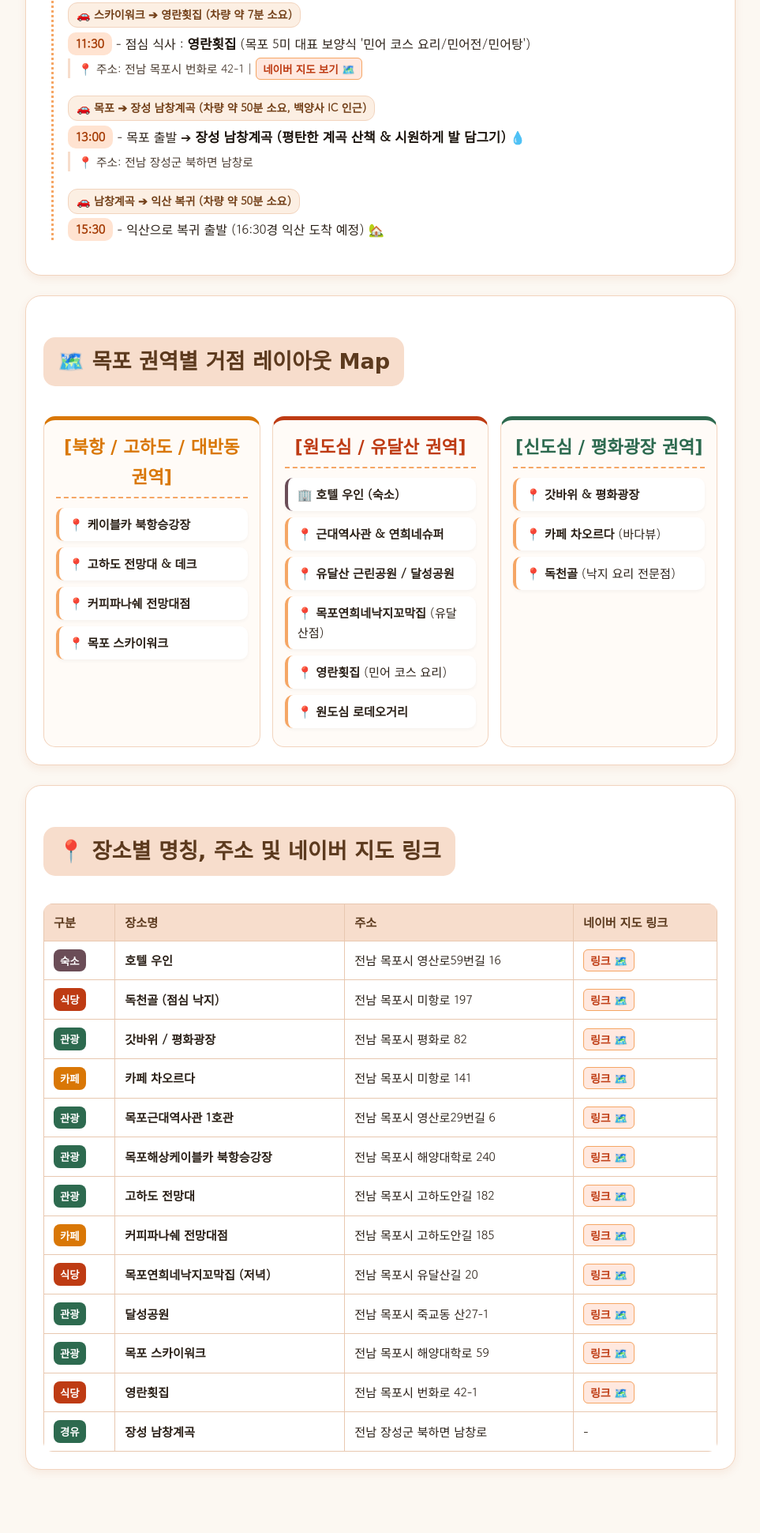
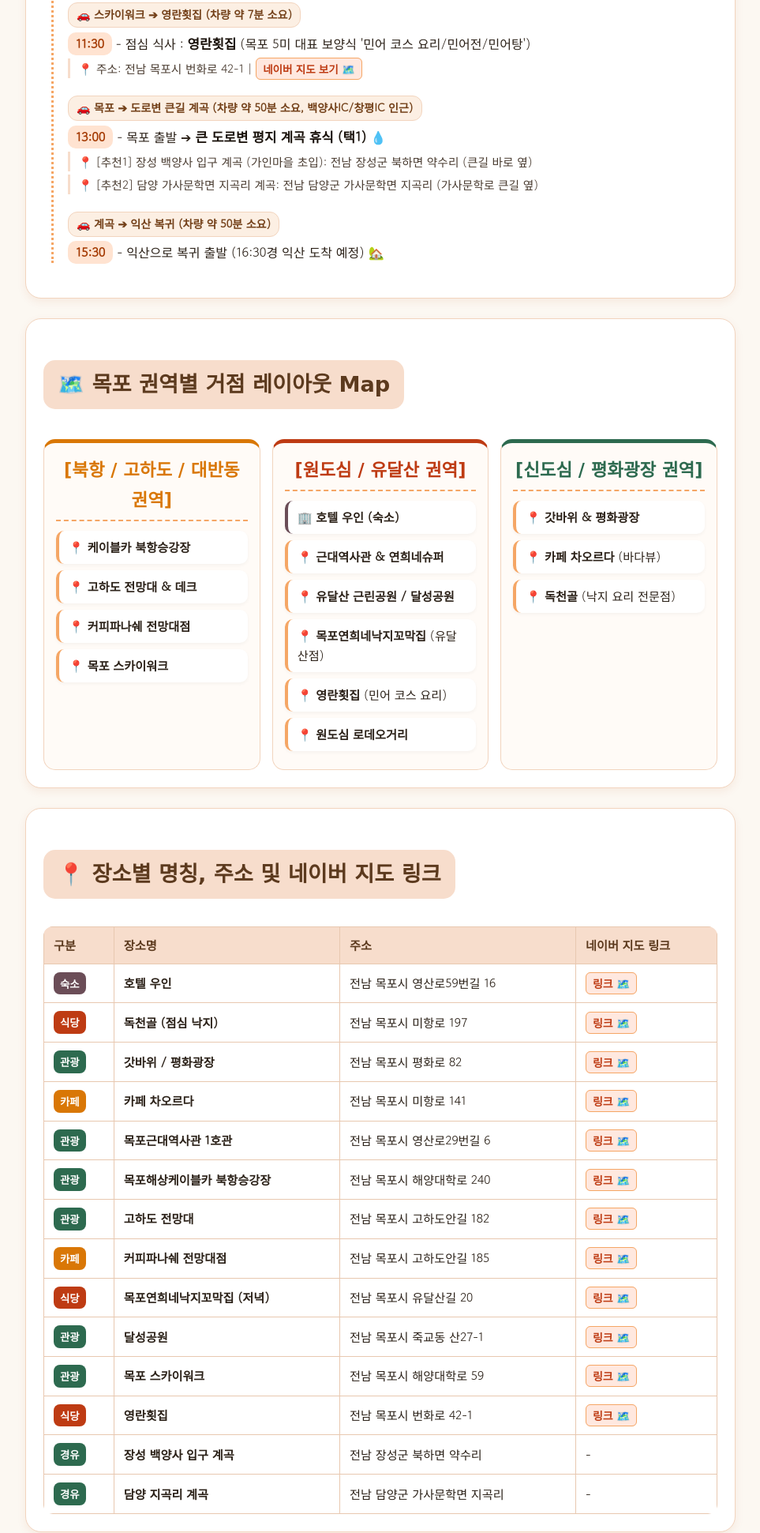
Before and after one commit to kse-beep/private, a plain HTML site: page mp2026/index.html in a window 1280 px wide. Shown: the part 1642-3583 px from the top of the page at 79% size, without its empty margins (158-1121 px from the left). Before the commit the page ends 3548 px from the top, so only its background shows below. Drawn offline with Linux system fonts and the light colour scheme; a web font is replaced by a local one.

Commit message:
Update index.html

```diff
--- a/mp2026/index.html
+++ b/mp2026/index.html
@@ -13,7 +13,7 @@
         body {
             font-family: 'Gowun Dodum', sans-serif;
             line-height: 1.7;
-            color: #2b2118; /* 한층 진하고 선명해진 본문 색상 */
+            color: #2b2118;
             max-width: 900px;
             margin: 0 auto;
             padding: 20px;
@@ -22,7 +22,7 @@
         h1 {
             font-family: 'Gamja Flower', cursive;
             font-size: 2.3em;
-            color: #b84300; /* 진하고 또렷한 코랄 브라운 */
+            color: #b84300;
             text-align: center;
             background: #fff0e0;
             padding: 15px;
@@ -34,7 +34,7 @@
         h2 {
             font-family: 'Gamja Flower', cursive;
             font-size: 1.7em;
-            color: #5c3a1e; /* 선명한 고대갈색 */
+            color: #5c3a1e;
             background-color: #f7ddcc;
             padding: 8px 18px;
             border-radius: 15px;
@@ -71,7 +71,7 @@
         }
         .time-title {
             font-weight: bold;
-            color: #a33800; /* 매우 또렷한 시각 표시 */
+            color: #a33800;
             background: #ffe3d1;
             padding: 3px 10px;
             border-radius: 10px;
@@ -79,19 +79,19 @@
         }
         .place-title {
             font-weight: bold;
-            color: #1a120b; /* 진한 텍스트로 장소 강조 */
+            color: #1a120b;
             font-size: 1.05em;
         }
         .address-text {
             font-size: 0.92em;
-            color: #4a3c31; /* 어둡고 선명한 주소 텍스트 */
+            color: #4a3c31;
             margin-top: 4px;
             padding-left: 10px;
             border-left: 3px solid #f7ddcc;
             font-weight: 500;
         }
         .map-link {
-            color: #be3b13; /* 진한 오렌지 레드로 클릭유도 강화 */
+            color: #be3b13;
             text-decoration: none;
             font-weight: bold;
             font-size: 0.92em;
@@ -107,7 +107,7 @@
         .drive-time {
             display: inline-block;
             background-color: #fcefe3;
-            color: #734019; /* 선명해진 이동 시간 정보 */
+            color: #734019;
             font-size: 0.88em;
             font-weight: bold;
             padding: 3px 10px;
@@ -247,7 +247,7 @@
             </div>
         </div>
 
-        <h3>8월 14일 (2일 차) : 유달산 근린공원&스카이워크 ➔ 영란횟집(민어) ➔ 장성 남창계곡 ➔ 익산 복귀</h3>
+        <h3>8월 14일 (2일 차) : 유달산 근린공원&스카이워크 ➔ 영란횟집(민어) ➔ 도로변 큰길 계곡 ➔ 익산 복귀</h3>
         <div class="timeline">
             <div class="time-block">
                 <span class="time-title">08:30</span> - 호텔 우인 조식 식사 후 체크아웃 ☕
@@ -273,13 +273,14 @@
             </div>
 
             <div class="time-block">
-                <div class="drive-time">🚗 목포 ➔ 장성 남창계곡 (차량 약 50분 소요, 백양사 IC 인근)</div><br>
-                <span class="time-title">13:00</span> - 목포 출발 ➔ <span class="place-title">장성 남창계곡 (평탄한 계곡 산책 & 시원하게 발 담그기)</span> 💧
-                <div class="address-text">📍 주소: 전남 장성군 북하면 남창로</div>
+                <div class="drive-time">🚗 목포 ➔ 도로변 큰길 계곡 (차량 약 50분 소요, 백양사IC/창평IC 인근)</div><br>
+                <span class="time-title">13:00</span> - 목포 출발 ➔ <span class="place-title">큰 도로변 평지 계곡 휴식 (택1)</span> 💧
+                <div class="address-text">📍 [추천1] 장성 백양사 입구 계곡 (가인마을 초입): 전남 장성군 북하면 약수리 (큰길 바로 옆)</div>
+                <div class="address-text">📍 [추천2] 담양 가사문학면 지곡리 계곡: 전남 담양군 가사문학면 지곡리 (가사문학로 큰길 옆)</div>
             </div>
 
             <div class="time-block">
-                <div class="drive-time">🚗 남창계곡 ➔ 익산 복귀 (차량 약 50분 소요)</div><br>
+                <div class="drive-time">🚗 계곡 ➔ 익산 복귀 (차량 약 50분 소요)</div><br>
                 <span class="time-title">15:30</span> - 익산으로 복귀 출발 (16:30경 익산 도착 예정) 🏡
             </div>
         </div>
@@ -407,8 +408,14 @@
                 </tr>
                 <tr>
                     <td><span class="category-tag tag-spot">경유</span></td>
-                    <td><b>장성 남창계곡</b></td>
-                    <td>전남 장성군 북하면 남창로</td>
+                    <td><b>장성 백양사 입구 계곡</b></td>
+                    <td>전남 장성군 북하면 약수리</td>
+                    <td>-</td>
+                </tr>
+                <tr>
+                    <td><span class="category-tag tag-spot">경유</span></td>
+                    <td><b>담양 지곡리 계곡</b></td>
+                    <td>전남 담양군 가사문학면 지곡리</td>
                     <td>-</td>
                 </tr>
             </tbody>
```
